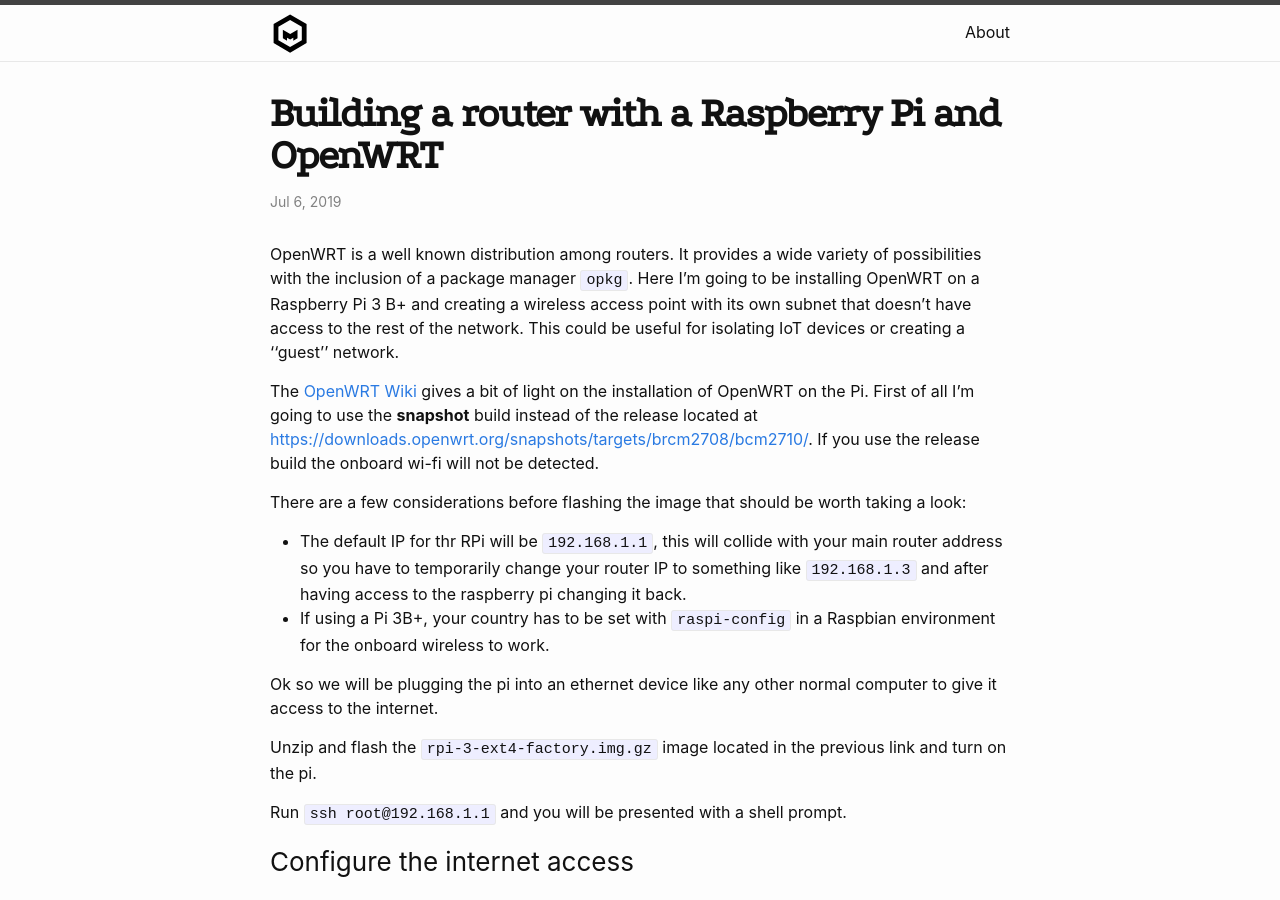
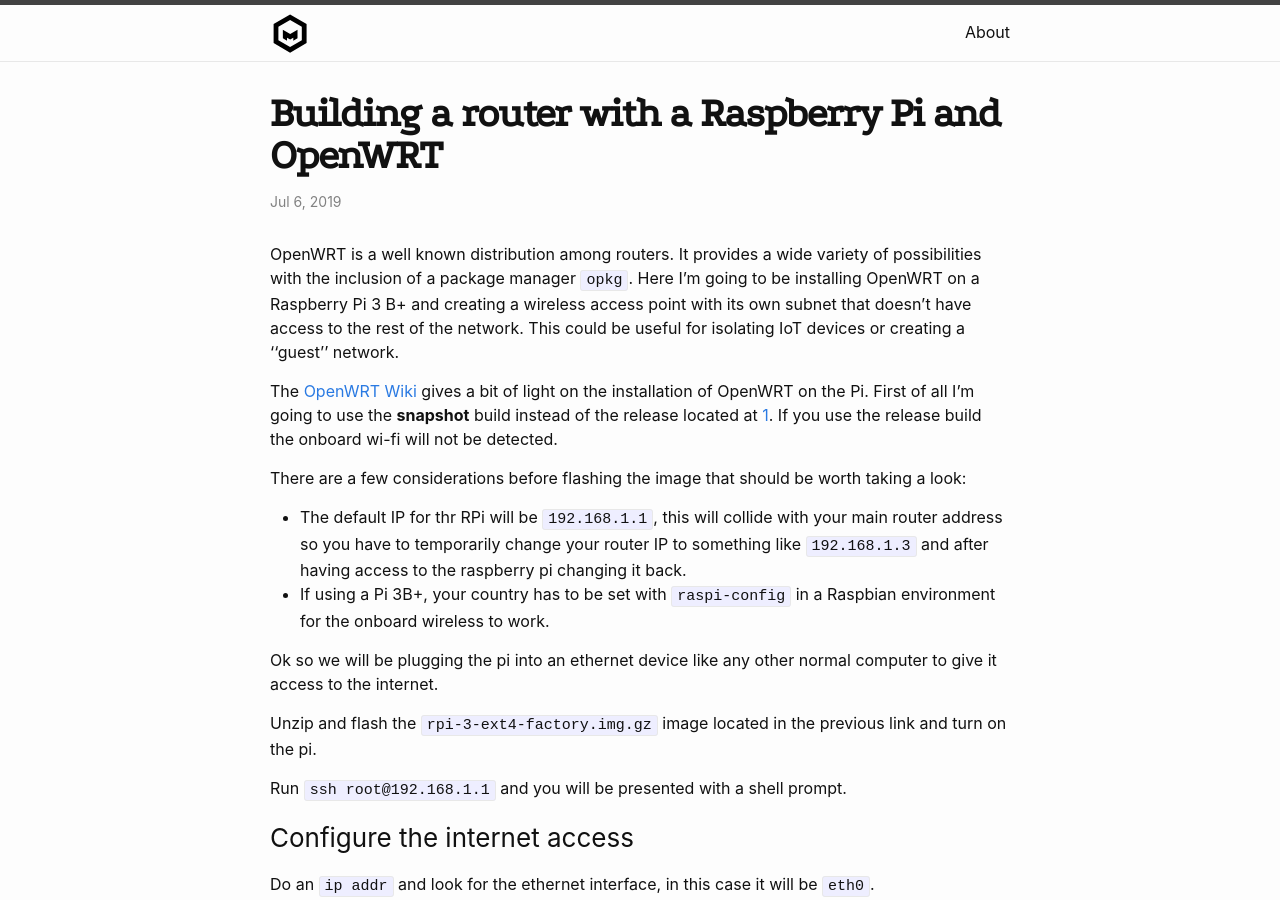
Before and after one commit to manueljimenezs/manueljimenezs.github.io, a Jekyll site: the page built from _posts/2019-07-06-rpi-openwrt.md, in a window 1280 px wide and 900 px high. Built offline with Jekyll 4.4.1, drawn with Linux system fonts in a browser that asks for light colours.

Commit message:
Update 2019-07-06-rpi-openwrt.md

```diff
--- a/_posts/2019-07-06-rpi-openwrt.md
+++ b/_posts/2019-07-06-rpi-openwrt.md
@@ -9,7 +9,7 @@
 
 OpenWRT is a well known distribution among routers. It provides a wide variety of possibilities with the inclusion of a package manager `opkg`. Here I'm going to be installing OpenWRT on a Raspberry Pi 3 B+ and creating a  wireless access point with its own subnet that doesn't have access to the rest of the network. This could be useful for isolating IoT devices or creating a ''guest'' network.
 
-The [OpenWRT Wiki](https://openwrt.org/toh/raspberry_pi_foundation/raspberry_pi) gives a bit of light on the installation of OpenWRT on the Pi. First of all I'm going to use the **snapshot** build instead of the release located at [https://downloads.openwrt.org/snapshots/targets/brcm2708/bcm2710/](https://downloads.openwrt.org/snapshots/targets/brcm2708/bcm2710/). If you use the release build the onboard wi-fi will not be detected.
+The [OpenWRT Wiki](https://openwrt.org/toh/raspberry_pi_foundation/raspberry_pi) gives a bit of light on the installation of OpenWRT on the Pi. First of all I'm going to use the **snapshot** build instead of the release located at [1](https://downloads.openwrt.org/snapshots/targets/brcm2708/bcm2710/). If you use the release build the onboard wi-fi will not be detected.
 
 There are a few considerations before flashing the image that should be worth taking a look:
 
```
